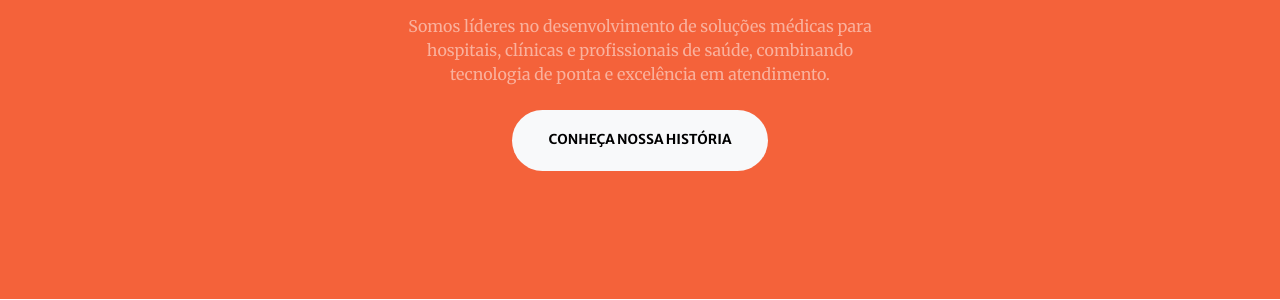
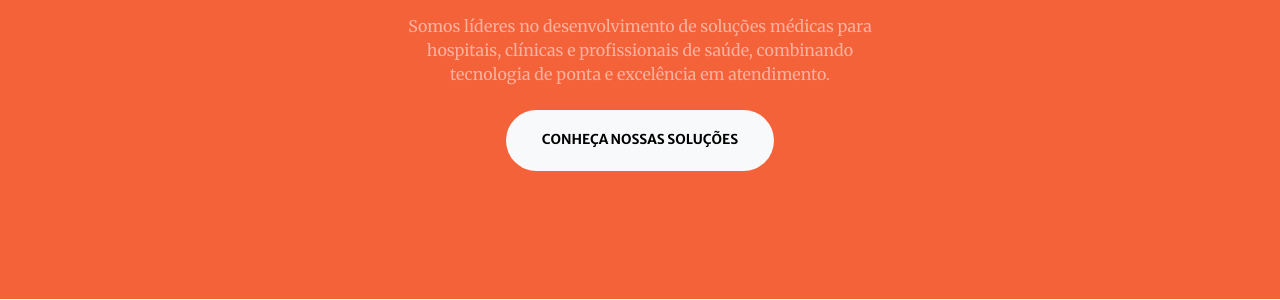
Before and after one commit to Vianest-iTec/vianest-itec.github.io, a Jekyll site: the page built from index.md, in a window 1280 px wide and 900 px high, scrolled down 975 px. Shown: the part 129-429 px from the top of the window. Built offline with Jekyll 4.4.1, drawn with Linux system fonts in a browser that asks for light colours; comment, search, counter and statistics services are not loaded.

Commit message:
chore: ajustes na navegação

```diff
--- a/_includes/nav.html
+++ b/_includes/nav.html
@@ -1,6 +1,6 @@
 <nav class="navbar navbar-expand-lg navbar-light fixed-top py-3" id="mainNav">
     <div class="container px-4 px-lg-5">
-        <a class="navbar-brand" href="#page-top">{{ site.title }}</a>
+        <a class="navbar-brand" href="/#">{{ site.title }}</a>
         <button class="navbar-toggler navbar-toggler-right" type="button" data-bs-toggle="collapse" data-bs-target="#navbarResponsive" aria-controls="navbarResponsive" aria-expanded="false" aria-label="Toggle navigation"><span class="navbar-toggler-icon"></span></button>
         <div class="collapse navbar-collapse" id="navbarResponsive">
             <ul class="navbar-nav ms-auto my-2 my-lg-0">
--- a/index.md
+++ b/index.md
@@ -15,8 +15,8 @@ sections:
     title: Quem Somos
     text: Somos líderes no desenvolvimento de soluções médicas para hospitais, clínicas e profissionais de saúde, combinando tecnologia de ponta e excelência em atendimento.
     actions:
-      - title: Conheça Nossa História
-        url: '#historia'
+      - title: Conheça Nossas Soluções
+        url: '#solucoes'
         class: btn-light
 
   - type: services.html
```
Also changed, not shown: other parts of index.md (+1 -1 lines).
